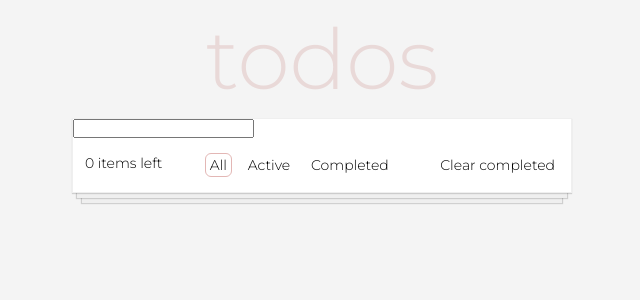
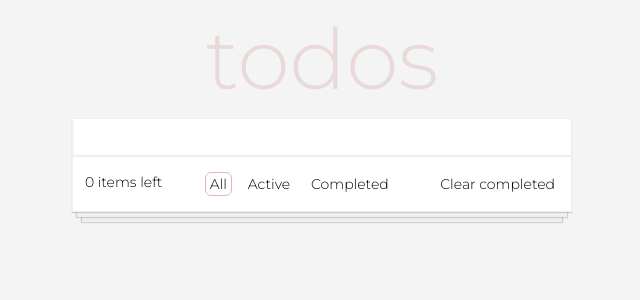
Before and after one commit to Ararat-M/react-todo, a React app: page / in a window 1280 px wide. Shown: the top 300 px of the page, without its empty margins (318-958 px from the left). Built offline with nearby package versions, Linux system fonts and the light colour scheme.

Commit message:
created Input.tsx

```diff
--- a/src/components/Main/Main.tsx
+++ b/src/components/Main/Main.tsx
@@ -5,17 +5,24 @@ import { ToDoList } from "components/ToDoList";
 import { nanoid } from "nanoid"
 import { useDispatch, useSelector} from "react-redux";
 import {getToDoList, toDoListActions} from "components/ToDoList/model";
+import {Input} from "shared/ui/Input/Input";
 
 export function Main() {
   const [inputValue, setInputValue] = useState("");
   const [currentList, setCurrentList] = useState("all");
+
   const toDoList = useSelector(getToDoList);
   const dispatch = useDispatch();
 
   function formHandler(e: React.FormEvent<HTMLFormElement>) {
     e.preventDefault();
-    dispatch(toDoListActions.addToDo({id: nanoid(), isCompleted: false, title: inputValue}))
+    const value = inputValue.trim();
+
+    if (!value) return
+
+    dispatch(toDoListActions.addToDo({id: nanoid(), isCompleted: false, title: value}))
     setInputValue("");
+
   }
 
   function clearCompleted() {
@@ -28,7 +35,12 @@ export function Main() {
       <h1 className={classes["title"]}>todos</h1>
       <div className={classes["card"]}>
         <form data-testid="form" className={classes.form} onSubmit={formHandler}>
-          <input data-testid="inputForm" type="text" value={inputValue} onChange={(e) => setInputValue(e.target.value)}/>
+          <Input
+              testId="inputForm"
+              type="text"
+              value={inputValue}
+              onChange={(e) => setInputValue(e.target.value)}
+          />
         </form>
 
         <div>
--- a/src/components/Main/main.module.scss
+++ b/src/components/Main/main.module.scss
@@ -34,6 +34,10 @@
   margin-bottom: 12px;
 }
 
+.form {
+  box-shadow: inset 0 -2px 2px 0px rgb(16 24 40 / 8%);
+}
+
 .btns-panel {
   display: flex;
   justify-content: space-between;
--- /dev/null
+++ b/src/shared/ui/Input/Input.tsx
@@ -0,0 +1,35 @@
+import classes from "./input.module.scss"
+import { InputHTMLAttributes } from 'react'
+import { classNames } from "shared/lib/classNames/classNames";
+
+interface InputProps extends InputHTMLAttributes<HTMLInputElement>{
+    children?: React.ReactNode;
+    isError?: boolean;
+    label?: string;
+    testId?: string;
+}
+
+export function Input({
+    isError = false,
+    label = "",
+    onChange,
+    testId,
+    ...props
+}: InputProps) {
+    const mods = {
+        [classes.error]: isError
+    }
+
+    return (
+        <input className={classNames(classes["input"], [], mods)}
+            data-testid={testId}
+            type={props?.type}
+            id={label}
+            value={props?.value}
+            name={props?.name}
+            placeholder={props?.placeholder}
+            onChange={onChange}
+            disabled={props?.disabled}
+        />
+    )
+}
--- /dev/null
+++ b/src/shared/ui/Input/input.module.scss
@@ -0,0 +1,24 @@
+.input {
+    background-color: transparent;
+    font-size: 16px;
+    font-weight: 400;
+    width: 100%;
+    color: #344054;
+    border: none;
+    padding: 10px 14px;
+}
+
+.input::placeholder {
+    font-size: 16px;
+    font-weight: 400;
+    color: #667085;
+}
+
+.input:focus {
+    outline: none;
+
+}
+
+.error {
+    box-shadow: 0 2px 8px 0 rgb(255 0 0 / 15%);
+}
```
